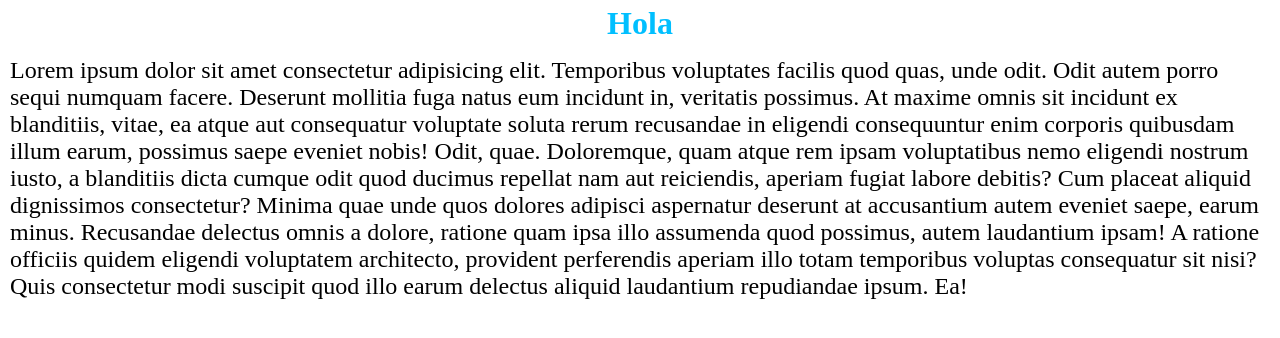
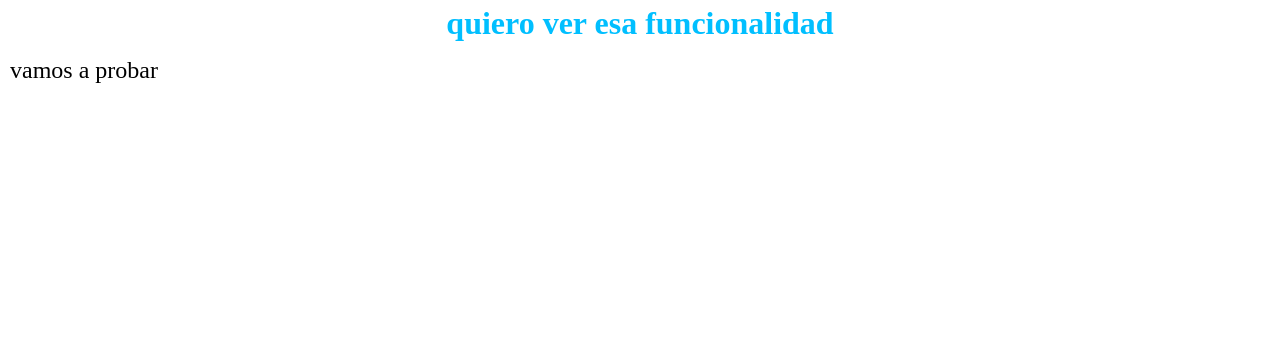
Before and after one commit to mattmore/aprendiendo, a plain HTML site: page index.html in a window 1280 px wide. Drawn offline with Linux system fonts and the light colour scheme.

Commit message:
segunda version de la pagina

```diff
--- a/index.html
+++ b/index.html
@@ -8,11 +8,7 @@
     <link rel="stylesheet" href="css/estilos.css">
 </head>
 <body>
-    <h1>Hola</h1>
-    <p>Lorem ipsum dolor sit amet consectetur adipisicing elit. Temporibus voluptates facilis quod quas, unde odit. Odit autem porro sequi numquam facere. Deserunt mollitia fuga natus eum incidunt in, veritatis possimus.
-    At maxime omnis sit incidunt ex blanditiis, vitae, ea atque aut consequatur voluptate soluta rerum recusandae in eligendi consequuntur enim corporis quibusdam illum earum, possimus saepe eveniet nobis! Odit, quae.
-    Doloremque, quam atque rem ipsam voluptatibus nemo eligendi nostrum iusto, a blanditiis dicta cumque odit quod ducimus repellat nam aut reiciendis, aperiam fugiat labore debitis? Cum placeat aliquid dignissimos consectetur?
-    Minima quae unde quos dolores adipisci aspernatur deserunt at accusantium autem eveniet saepe, earum minus. Recusandae delectus omnis a dolore, ratione quam ipsa illo assumenda quod possimus, autem laudantium ipsam!
-    A ratione officiis quidem eligendi voluptatem architecto, provident perferendis aperiam illo totam temporibus voluptas consequatur sit nisi? Quis consectetur modi suscipit quod illo earum delectus aliquid laudantium repudiandae ipsum. Ea!</p>
+    <h1>quiero ver esa funcionalidad</h1>
+    <p>vamos a probar</p>
 </body>
 </html>
```
